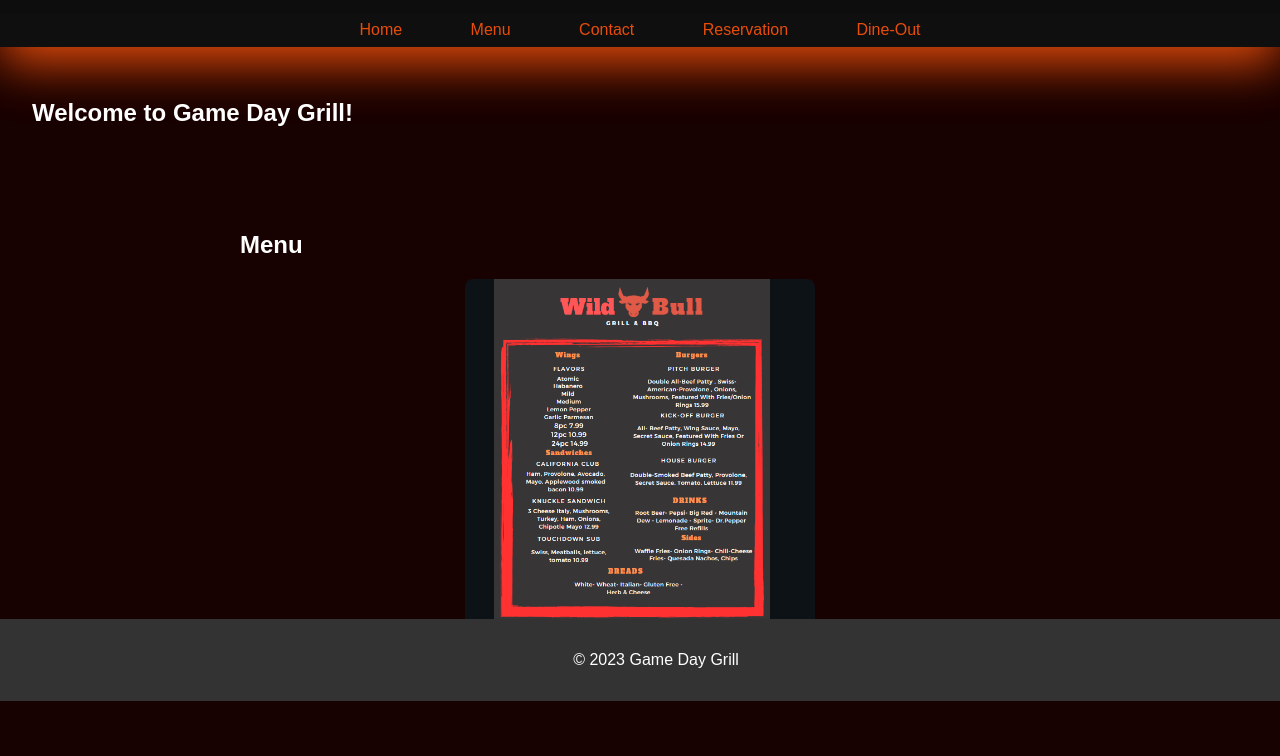
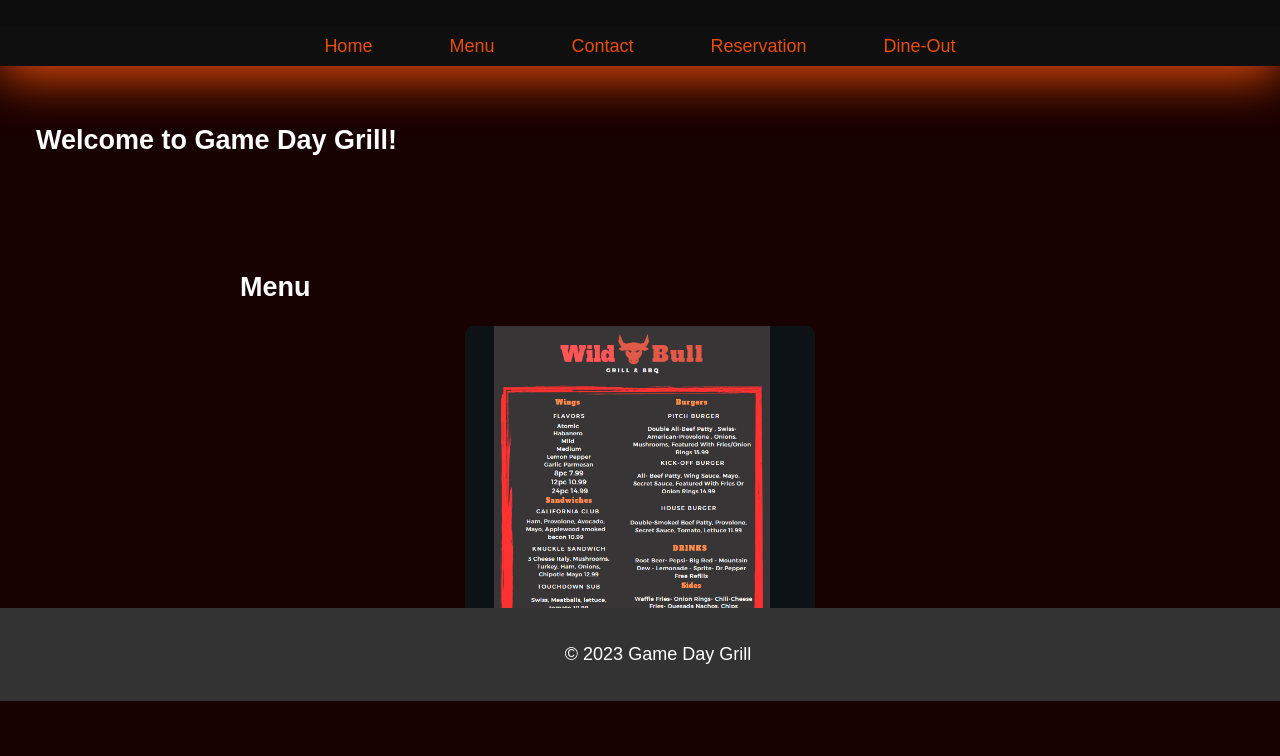
Before and after one commit to rentedcookie85/Game-Day-Grill, a website: page Menu.html in a window 1280 px wide. Shown: the part 99-855 px from the top of the page. Before the commit the page ends 802 px from the top, so only its background shows below. Drawn offline with Linux system fonts and the light colour scheme; files that its build step writes are made by us from their sources.

Commit message:
Update Menu.html

```diff
--- a/Menu.html
+++ b/Menu.html
@@ -3,7 +3,7 @@
     <head>
         <meta charset="UTF-8">
     <meta name="viewport" content="width=device-width, initial-scale=1.0">
-         <link rel="stylesheet" href="path/to/styles.css">
+         <link rel="stylesheet" href="path/to/style.css">
     <title>Game Day Grill</title>
     <style>
         body {
```
